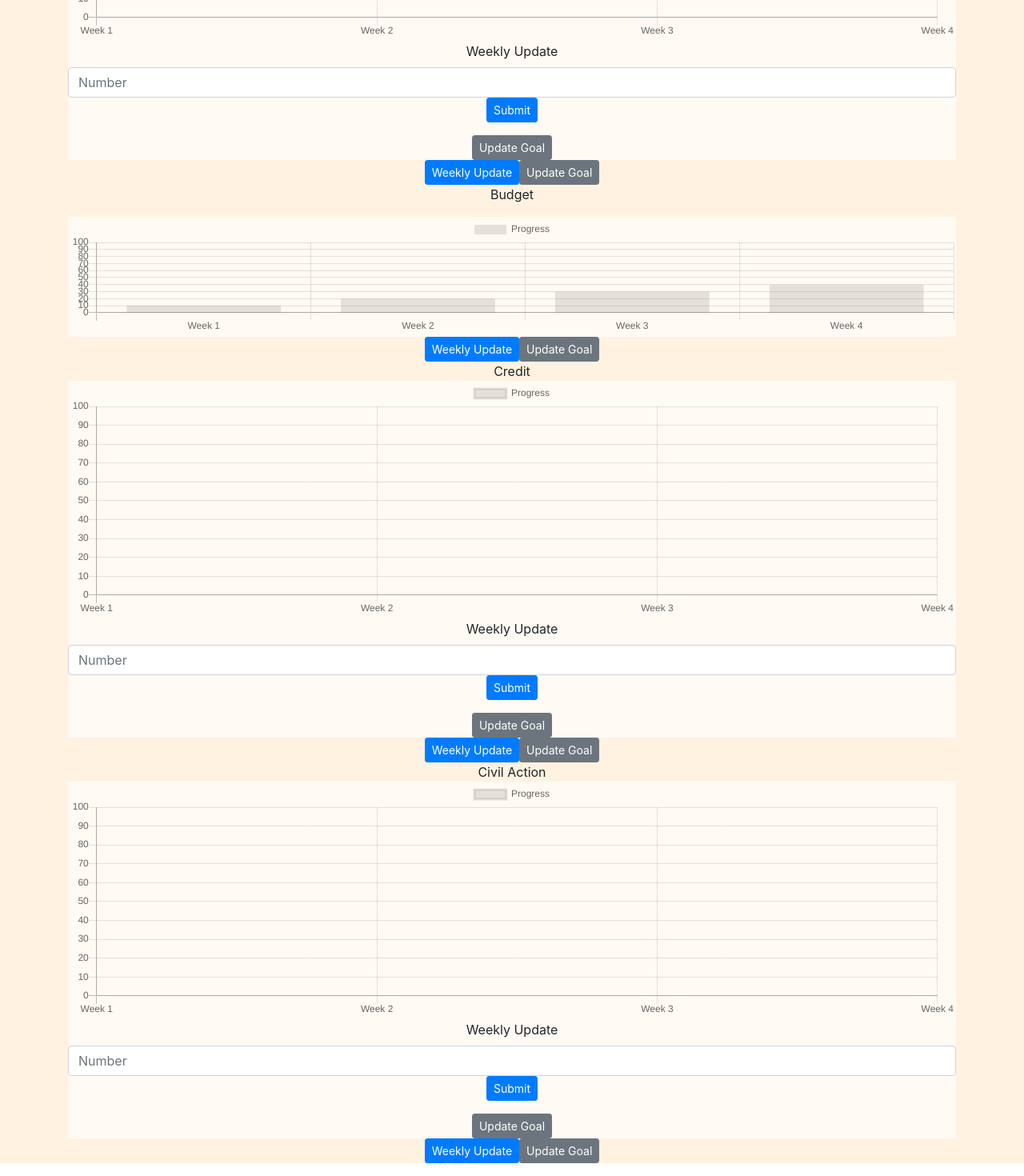
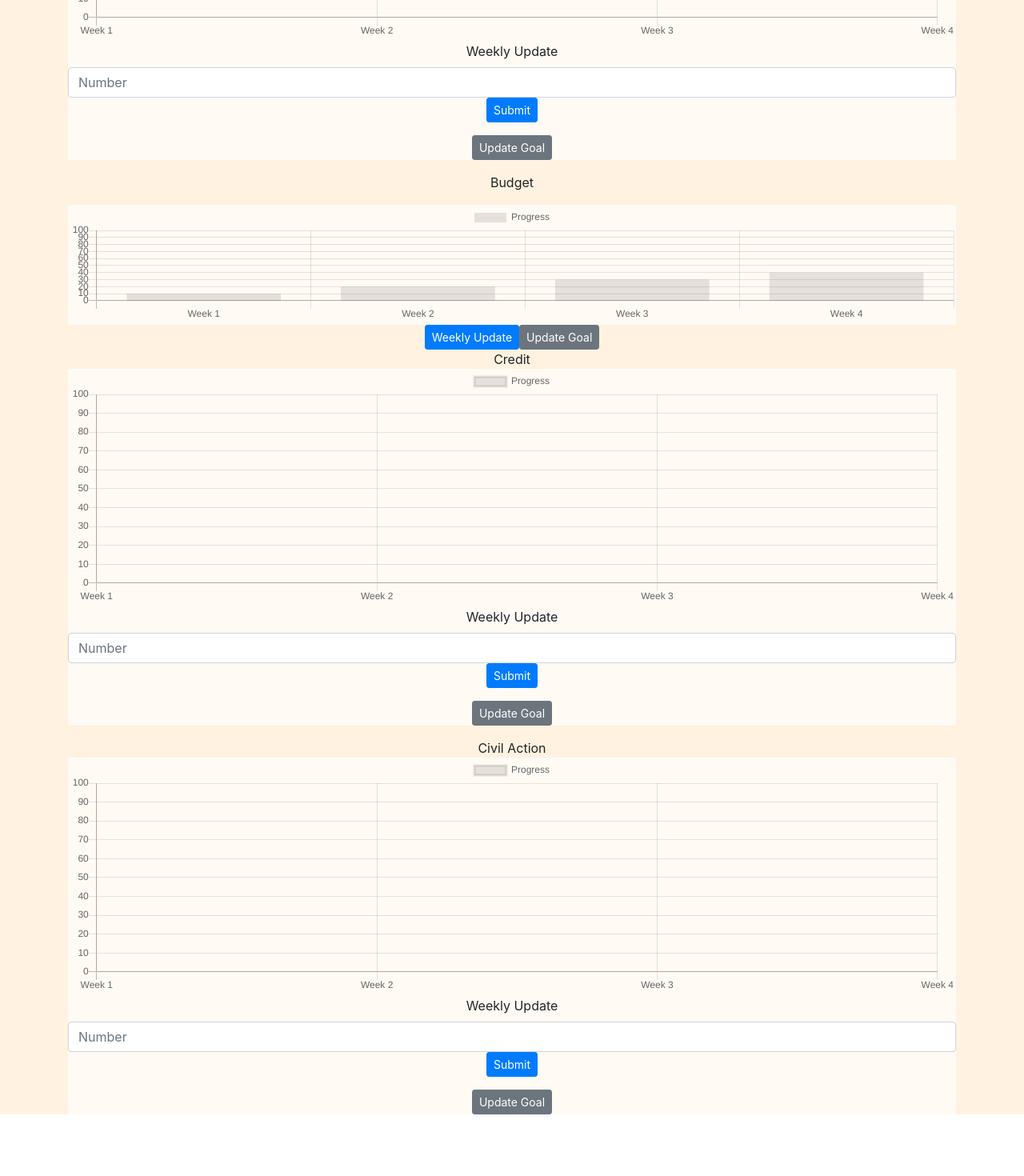
Before and after one commit to jclement92/team-2, a React (Create React App) app: page /home in a window 1280 px wide. Shown: the part 672-2142 px from the top of the page at 80% size. After the commit the page ends 2081 px from the top, so only its background shows below. Built offline with nearby package versions, Linux system fonts and the light colour scheme; no server answers.

Commit message:
remove unnecessary button in home page

```diff
--- a/src/components/Home.js
+++ b/src/components/Home.js
@@ -50,8 +50,9 @@ class Home extends Component {
 
           <div style={styles}>
           <div align="center">
-          <button type="button"  bsSize="Large" class="btn btn-primary btn-sm">Weekly Update</button>
-          <button type="button" bsSize="Large" class="btn btn-secondary btn-sm">Update Goal</button>
+          <p></p>
+
+
           </div>
           </div>
 
@@ -85,8 +86,7 @@ class Home extends Component {
 
           <div style={styles}>
           <div align="center">
-          <button type="button"  bsSize="Large" class="btn btn-primary btn-sm">Weekly Update</button>
-          <button type="button" bsSize="Large" class="btn btn-secondary btn-sm">Update Goal</button>
+          <p></p>
           </div>
           </div>
 
@@ -101,8 +101,7 @@ class Home extends Component {
 
           <div style={styles}>
           <div align="center">
-          <button type="button"  bsSize="Large" class="btn btn-primary btn-sm">Weekly Update</button>
-          <button type="button" bsSize="Large" class="btn btn-secondary btn-sm">Update Goal</button>
+          <p></p>
           </div>
           </div>
           </div>
```
